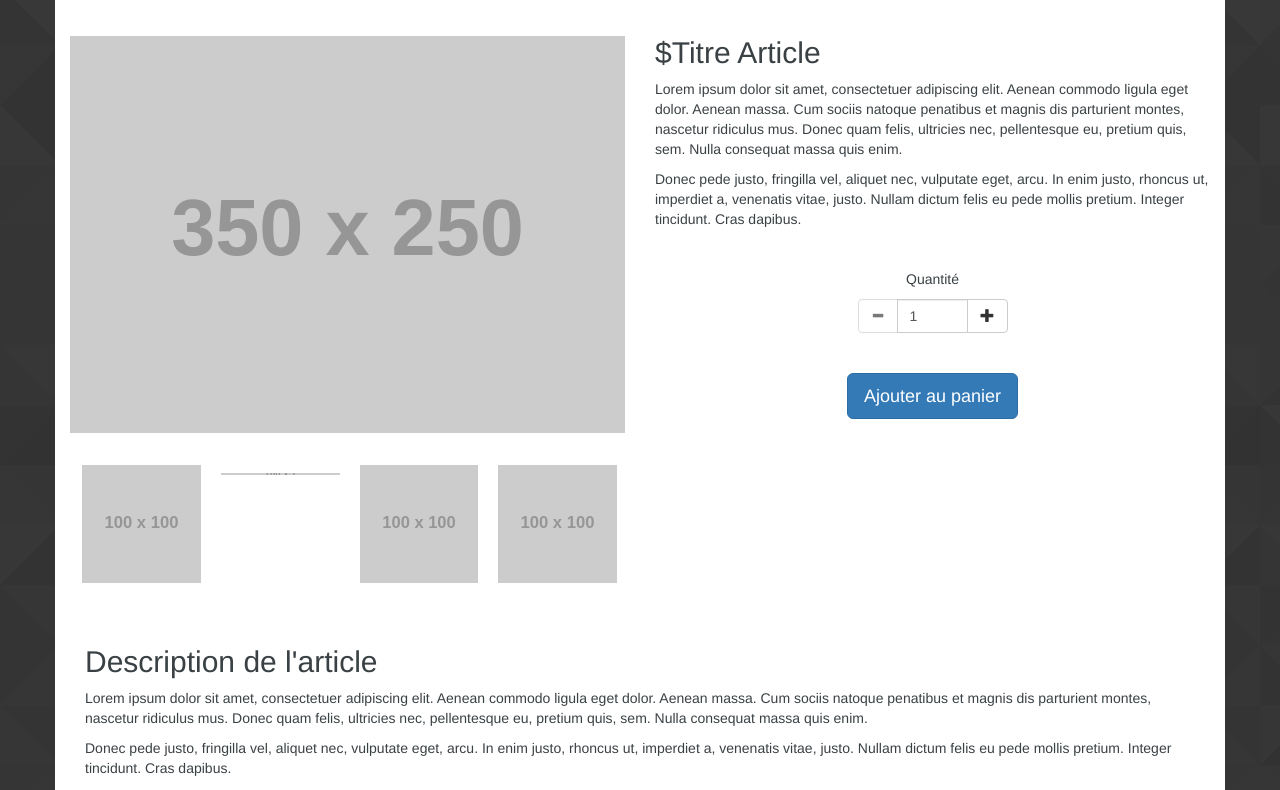
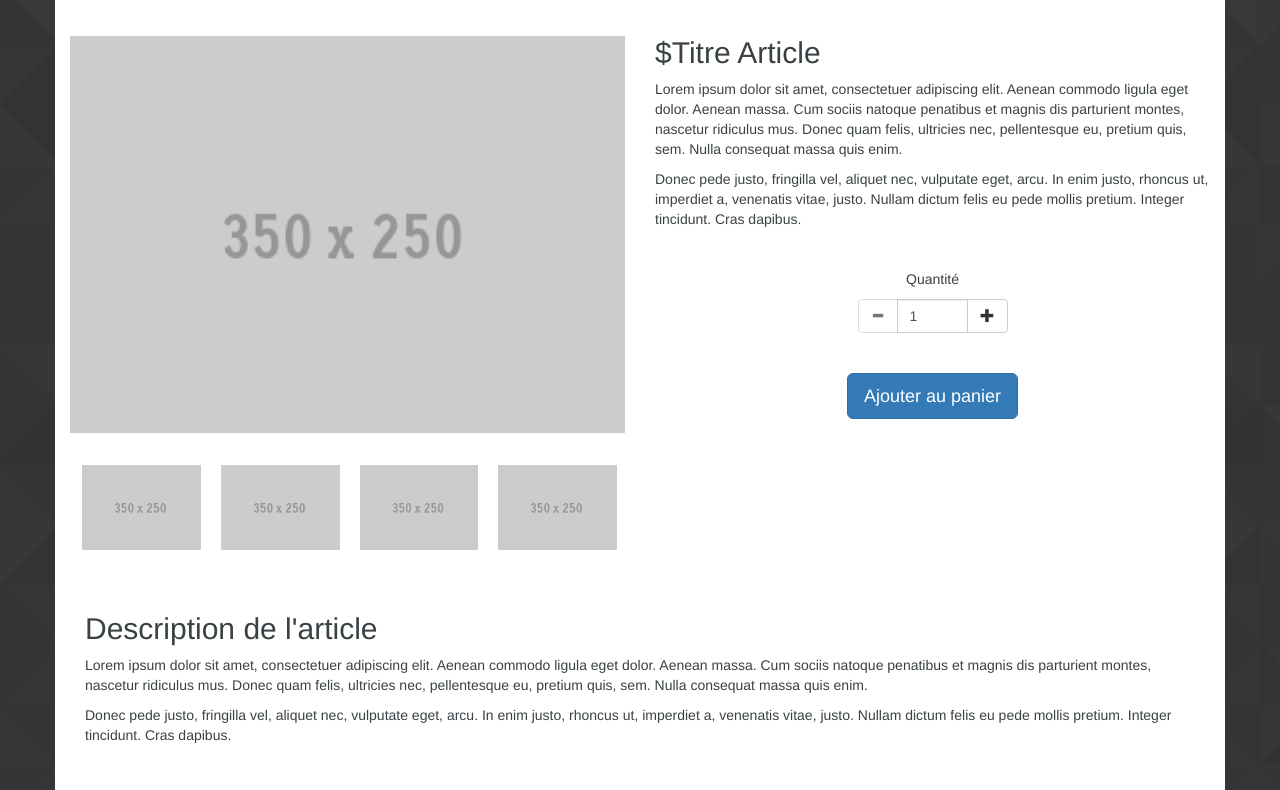
Before and after one commit to Alex0379/Projet_BTS_eCommerce, a PHP site: page /description_Article.php in a window 1280 px wide. Shown: the part 255-1045 px from the top of the page. Run offline with PHP 8.4, Linux system fonts and the light colour scheme; grey boxes labelled with a size stand in for pictures from a placeholder-image service; some libraries are stand-ins or nearby versions.

Commit message:
Ajout image en local pour description_Article

```diff
--- a/main/description_Article.php
+++ b/main/description_Article.php
@@ -13,16 +13,16 @@
                     <div id="carousel" class="carousel slide" data-ride="carousel">
                         <div class="carousel-inner">
                             <div class="item active">
-                                <img src="http://placehold.it/350x250/e8117f/fff&amp;text=Product+Main">
+                                <img src="../images/350x250.png">
                             </div>
                             <div class="item">
-                                <img src="http://placehold.it/350x250/00ffff/000&amp;text=Product+Image+2">
+                                <img src="../images/350x250.png">
                             </div>
                             <div class="item">
-                                <img src="http://placehold.it/350x250/ff00ff/fff&amp;text=Product+Image+3">
+                                <img src="../images/350x250.png">
                             </div>
                             <div class="item">
-                                <img src="http://placehold.it/350x250/ffff00/000&amp;text=Product+Image+4">
+                                <img src="../images/350x250.png">
                             </div>
                         </div>
                     </div>
@@ -30,10 +30,10 @@
                     <div id="thumbcarousel" class="carousel slide" data-interval="false">
                         <div class="carousel-inner">
                             <div class="item active">
-                                <div data-target="#carousel" data-slide-to="0" class="thumb"><img src="http://placehold.it/100/e8117f/fff&amp;text=Product+Main"></div>
-                                <div data-target="#carousel" data-slide-to="1" class="thumb"><img src="http://placehold.it/100/00ffff/000&amp;text=Product+Image+2"></div>
-                                <div data-target="#carousel" data-slide-to="2" class="thumb"><img src="http://placehold.it/100/ff00ff/fff&amp;text=Product+Image+3"></div>
-                                <div data-target="#carousel" data-slide-to="3" class="thumb"><img src="http://placehold.it/100/ffff00/000&amp;text=Product+Image+4"></div>
+                                <div data-target="#carousel" data-slide-to="0" class="thumb"><img src="../images/350x250.png"></div>
+                                <div data-target="#carousel" data-slide-to="1" class="thumb"><img src="../images/350x250.png"></div>
+                                <div data-target="#carousel" data-slide-to="2" class="thumb"><img src="../images/350x250.png"></div>
+                                <div data-target="#carousel" data-slide-to="3" class="thumb"><img src="../images/350x250.png"></div>
                             </div><!-- /item -->
                         </div><!-- /carousel-inner -->
                     </div> <!-- /thumbcarousel -->
```
Also changed, not shown: images/350x250.png (added).
